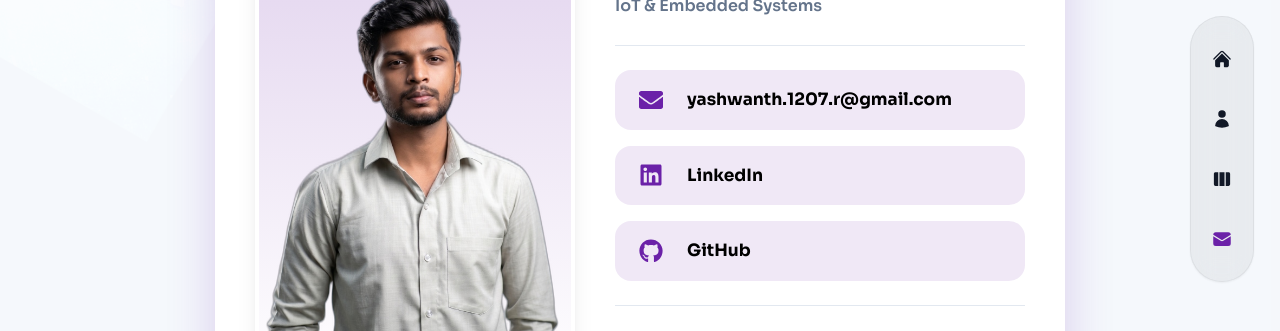
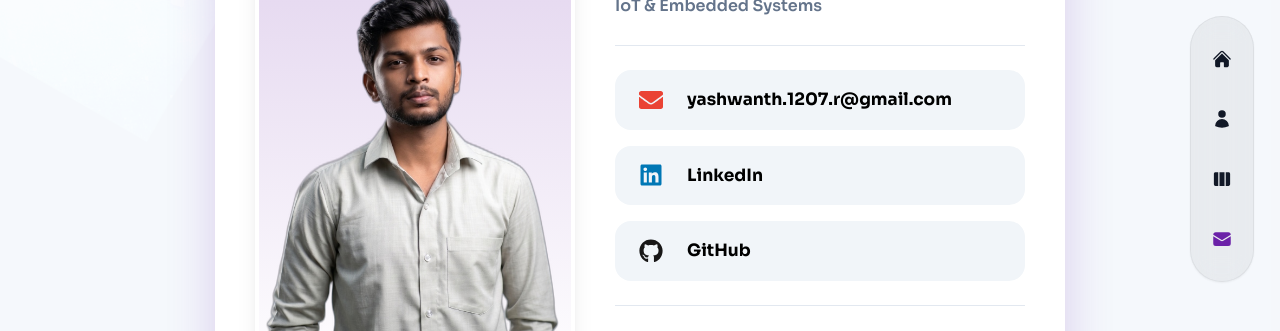
Before and after one commit to yashwanthR1207/yashprofile.2, a Next.js app: page /contact in a window 1280 px wide. Shown: the part 251-582 px from the top of the page. Built offline with nearby package versions, Linux system fonts and the light colour scheme.

Commit message:
Update contact card to use real brand logos and colors

```diff
--- a/pages/contact/index.jsx
+++ b/pages/contact/index.jsx
@@ -56,27 +56,27 @@ const Contact = () => {
             >
               <Link
                 href="mailto:yashwanth.1207.r@gmail.com"
-                className="flex items-center gap-x-6 bg-accent/10 hover:bg-accent hover:text-white hover:shadow-lg hover:shadow-accent/40 text-black px-6 py-4 rounded-2xl transition-all duration-300 group"
+                className="flex items-center gap-x-6 bg-slate-100 hover:bg-[#EA4335] hover:text-white hover:shadow-lg hover:shadow-[#EA4335]/40 text-black px-6 py-4 rounded-2xl transition-all duration-300 group"
               >
-                <FaEnvelope className="text-accent group-hover:text-white text-2xl transition-colors duration-300" />
+                <FaEnvelope className="text-[#EA4335] group-hover:text-white text-2xl transition-colors duration-300" />
                 <span className="font-bold text-[17px]">yashwanth.1207.r@gmail.com</span>
               </Link>
 
               <Link
                 href="https://www.linkedin.com/in/yashwanth-r-7855a7395"
                 target="_blank"
-                className="flex items-center gap-x-6 bg-accent/10 hover:bg-accent hover:text-white hover:shadow-lg hover:shadow-accent/40 text-black px-6 py-4 rounded-2xl transition-all duration-300 group"
+                className="flex items-center gap-x-6 bg-slate-100 hover:bg-[#0077b5] hover:text-white hover:shadow-lg hover:shadow-[#0077b5]/40 text-black px-6 py-4 rounded-2xl transition-all duration-300 group"
               >
-                <FaLinkedin className="text-accent group-hover:text-white text-2xl transition-colors duration-300" />
+                <FaLinkedin className="text-[#0077b5] group-hover:text-white text-2xl transition-colors duration-300" />
                 <span className="font-bold text-[17px]">LinkedIn</span>
               </Link>
 
               <Link
                 href="https://github.com/yashwanthR1207"
                 target="_blank"
-                className="flex items-center gap-x-6 bg-accent/10 hover:bg-accent hover:text-white hover:shadow-lg hover:shadow-accent/40 text-black px-6 py-4 rounded-2xl transition-all duration-300 group"
+                className="flex items-center gap-x-6 bg-slate-100 hover:bg-[#181717] hover:text-white hover:shadow-lg hover:shadow-black/40 text-black px-6 py-4 rounded-2xl transition-all duration-300 group"
               >
-                <FaGithub className="text-accent group-hover:text-white text-2xl transition-colors duration-300" />
+                <FaGithub className="text-[#181717] group-hover:text-white text-2xl transition-colors duration-300" />
                 <span className="font-bold text-[17px]">GitHub</span>
               </Link>
             </motion.div>
```
